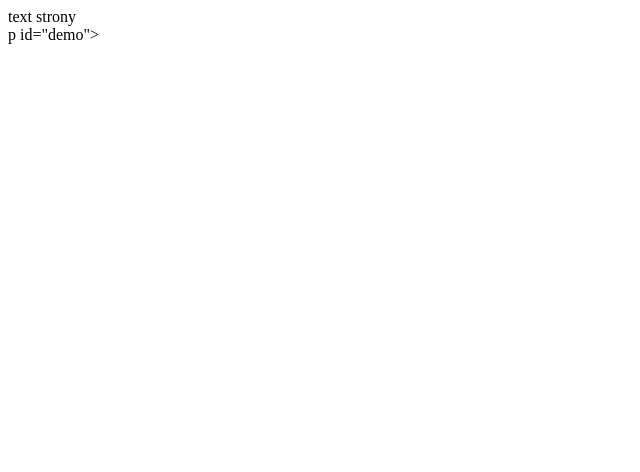
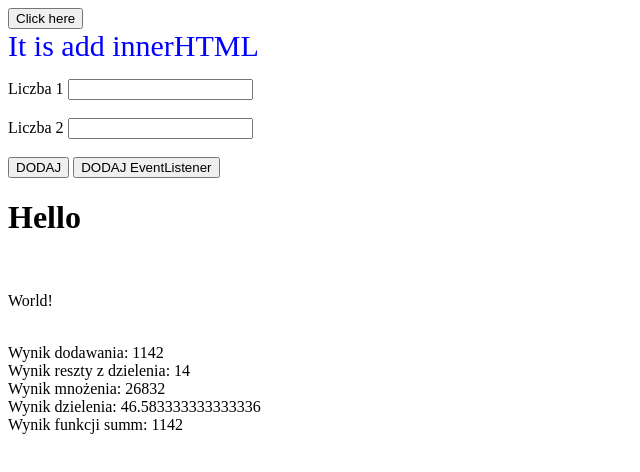
Before and after one commit to Bronks16/krakow1, a plain HTML site: page js.html in a window 1280 px wide. Shown: the whole page, without its empty margins (0-640 px from the left). Drawn offline with Linux system fonts and the light colour scheme.

Commit message:
Update js.html

```diff
--- a/js.html
+++ b/js.html
@@ -5,11 +5,85 @@
     <meta name="viewport" content="width=device-width, initial-scale=1.0">
     <title>JavaScript</title>
 </head>
+
 <body>
-    <div id="dic-id-1">text strony</div>
+    <button id="clickIt">Click here</button>
+    <div id="div-id-1">Text strony</div>
 
-    p id="demo"></p>
+    <p id="demo"></p>
 
+    <div>
+        Liczba 1 <input type="text" id="Liczba1"><br><br>
+        Liczba 2 <input type="text" id="Liczba2"><br><br>
+        <button onclick="dodaj()">DODAJ</button>
+        <button id="dodaj">DODAJ EventListener</button>
+        <p id="wynik"></p>
+    </div>
 
+    <script>
+        // alert("Hello world!")
+        // prompt("Jak masz na imię?")
+        console.log("I am console your browser, hello!")
+
+        function myWrite(myAttribute) {
+            document.write(myAttribute);
+        }
+
+        myWrite("<h1 class='element-h1'>Hello</h1>");
+        myWrite("<br>");
+        myWrite("<p>World!</p>");
+        myWrite("<br>");
+
+        let myElement = document.getElementById("div-id-1");
+        document.getElementById("div-id-1").innerHTML = "<div style='color:blue;'>It is add innerHTML</div>";
+        document.getElementById("div-id-1").style.color = "red";
+        myElement.style.fontSize = "30px";
+
+        // Variables
+        let num = 15;
+        let str = "string";
+        let bool = true;
+        console.log(num);
+        console.log(str);
+        console.log(bool);
+
+        // Operations
+        let firstNum = 17;
+        let secondNum = 24;
+
+        firstNum = 1000 + firstNum;
+        firstNum += 100;
+        console.log(firstNum);
+        firstNum++;
+        console.log(firstNum);
+
+        document.write("Wynik dodawania: ", firstNum + secondNum, "<br>");
+        document.write("Wynik reszty z dzielenia: ", firstNum % secondNum, "<br>");
+        document.write("Wynik mnożenia: ", firstNum * secondNum, "<br>");
+        document.write("Wynik dzielenia: ", firstNum / secondNum, "<br>");
+
+        // Function
+        function summ(a, b) {
+            return a + b;
+        }
+
+        document.write("Wynik funkcji summ: ", summ(firstNum, secondNum));
+
+        // Listener and function
+        function myFunction() {
+            document.getElementById("demo").innerHTML = "We clicked!<br>";
+        }
+
+        document.getElementById("clickIt").addEventListener("click", myFunction);
+
+        function dodaj() {
+            let liczba1 = parseInt(document.getElementById("Liczba1").value);
+            let liczba2 = parseInt(document.getElementById("Liczba2").value);
+            let wynikSum = liczba1 + liczba2;
+            document.getElementById("wynik").innerHTML = wynikSum;
+        }
+
+        document.getElementById("dodaj").addEventListener("click", dodaj);
+    </script>
 </body>
 </html>
```
